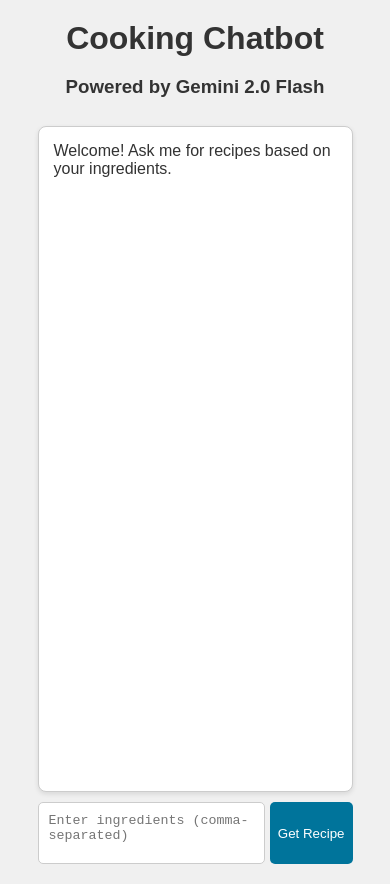
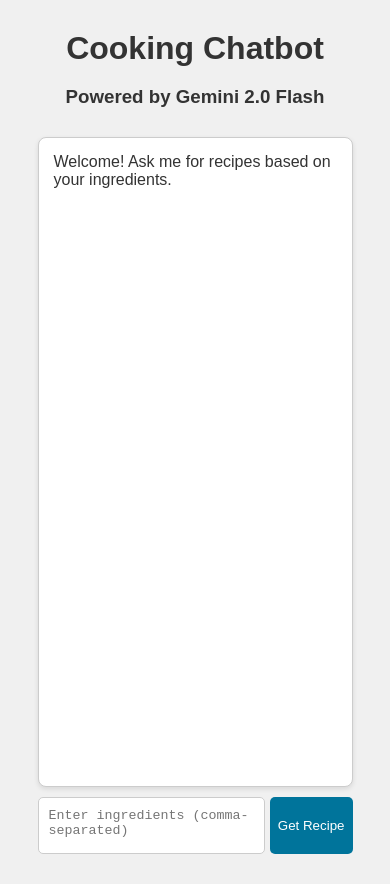
Before and after one commit to heytanix/HostelFoodBot, a plain HTML site: page index.html in a window 390 px wide. Drawn offline with Linux system fonts and the light colour scheme.

Commit message:
Update index.html

```diff
--- a/index.html
+++ b/index.html
@@ -19,15 +19,16 @@
             transition: background-color 0.3s, color 0.3s;
         }
         .header {
-            text-align: center;
-            margin-bottom: 10px;
+            position: absolute;
+            top: 10px;
+            left: 10px;
+            text-align: left;
         }
         .chat-container {
             display: flex;
             flex-direction: column;
             width: 90%;
             max-width: 600px;
-            flex-grow: 1;
             height: 80vh;
         }
         .chat-output {
@@ -53,7 +54,8 @@
             border: 1px solid #ccc;
             border-radius: 5px;
             resize: none;
-            height: 50px;
+            min-height: 40px;
+            max-height: 100px;
             overflow-y: auto;
         }
         .input-container button {
@@ -65,13 +67,17 @@
             cursor: pointer;
             margin-left: 5px;
         }
-        /* Responsive Fixes */
-        @media (max-width: 600px) {
+        @media (max-width: 768px) {
+            .header {
+                position: static;
+                text-align: center;
+                margin-bottom: 10px;
+            }
             .chat-container {
-                height: 90vh;
+                height: 85vh;
             }
             .input-container textarea {
-                height: 40px;
+                min-height: 35px;
             }
             .input-container button {
                 padding: 8px;
@@ -100,14 +106,12 @@
             const ingredients = ingredientsInput.value.trim();
             if (!ingredients) return;
 
-            // Append user message
             const userMessage = document.createElement('div');
             userMessage.className = 'message user-message';
             userMessage.innerText = `You: ${ingredients}`;
             chatOutput.appendChild(userMessage);
             chatOutput.scrollTop = chatOutput.scrollHeight;
 
-            // Simulated bot response (Replace with API call)
             setTimeout(() => {
                 const botMessage = document.createElement('div');
                 botMessage.className = 'message bot-message';
```
